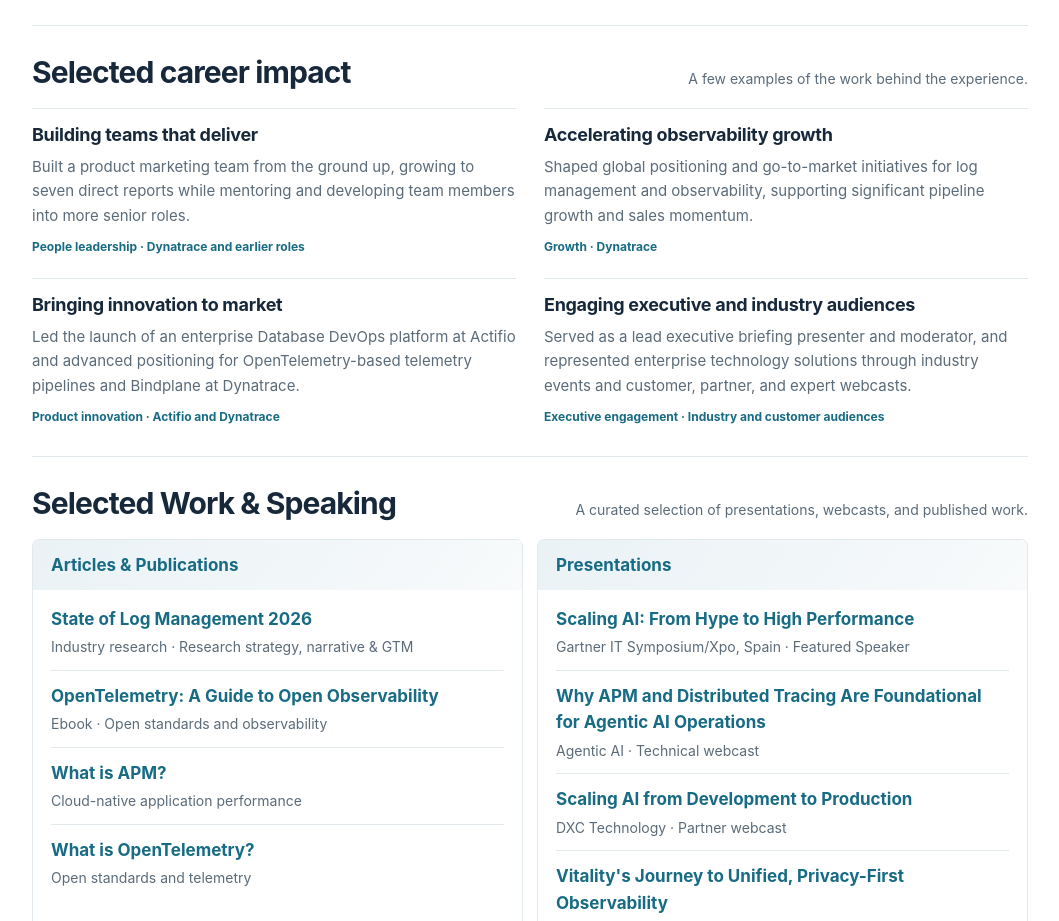
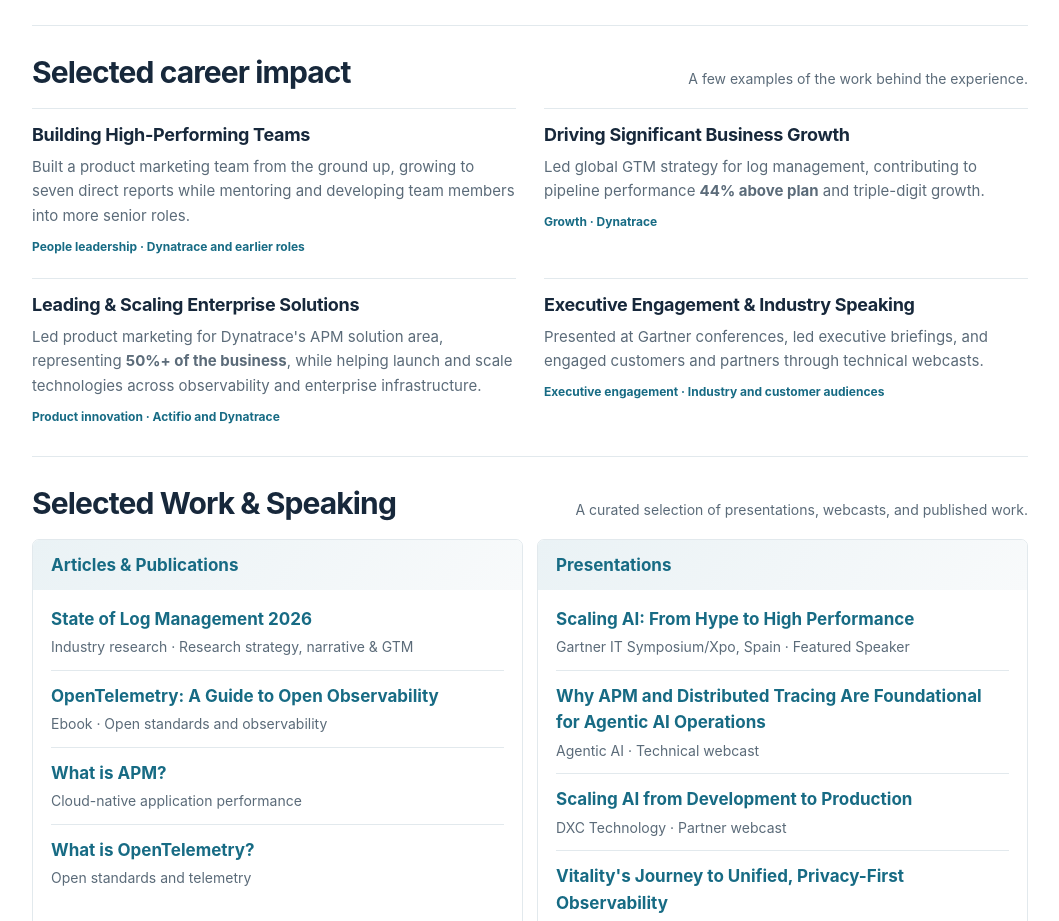
Before and after one commit to jl-678/jl-678.github.io, a plain HTML site: page index.html in a window 1280 px wide. Shown: the part 945-1866 px from the top of the page, without its empty margins (110-1169 px from the left). Drawn offline with Linux system fonts and the light colour scheme.

Commit message:
Added metrics

```diff
--- a/index.html
+++ b/index.html
@@ -81,10 +81,10 @@ footer{padding:18px 0;font-size:12px;color:var(--muted)}
 <article class="pillar"><span class="number">04</span><h3>Executive Engagement &amp; Thought Leadership</h3><p>Engaging executive audiences through strategic customer briefings, industry presentations, partner engagements, and thought leadership.</p></article>
 </div></section>
 <section id="impact"><div class="section-head"><h2>Selected career impact</h2><p class="hint">A few examples of the work behind the experience.</p></div><div class="impacts">
-<article class="impact"><h3>Building teams that deliver</h3><p>Built a product marketing team from the ground up, growing to seven direct reports while mentoring and developing team members into more senior roles.</p><span class="tag">People leadership · Dynatrace and earlier roles</span></article>
-<article class="impact"><h3>Accelerating observability growth</h3><p>Shaped global positioning and go-to-market initiatives for log management and observability, supporting significant pipeline growth and sales momentum.</p><span class="tag">Growth · Dynatrace</span></article>
-<article class="impact"><h3>Bringing innovation to market</h3><p>Led the launch of an enterprise Database DevOps platform at Actifio and advanced positioning for OpenTelemetry-based telemetry pipelines and Bindplane at Dynatrace.</p><span class="tag">Product innovation · Actifio and Dynatrace</span></article>
-<article class="impact"><h3>Engaging executive and industry audiences</h3><p>Served as a lead executive briefing presenter and moderator, and represented enterprise technology solutions through industry events and customer, partner, and expert webcasts.</p><span class="tag">Executive engagement · Industry and customer audiences</span></article>
+<article class="impact"><h3>Building High-Performing Teams</h3><p>Built a product marketing team from the ground up, growing to seven direct reports while mentoring and developing team members into more senior roles.</p><span class="tag">People leadership · Dynatrace and earlier roles</span></article>
+<article class="impact"><h3>Driving Significant Business Growth</h3><p>Led global GTM strategy for log management, contributing to pipeline performance <strong>44% above plan</strong> and triple-digit growth.</p><span class="tag">Growth · Dynatrace</span></article>
+<article class="impact"><h3>Leading &amp; Scaling Enterprise Solutions</h3><p>Led product marketing for Dynatrace's APM solution area, representing <strong>50%+ of the business</strong>, while helping launch and scale technologies across observability and enterprise infrastructure.</p><span class="tag">Product innovation · Actifio and Dynatrace</span></article>
+<article class="impact"><h3>Executive Engagement &amp; Industry Speaking</h3><p>Presented at Gartner conferences, led executive briefings, and engaged customers and partners through technical webcasts.</p><span class="tag">Executive engagement · Industry and customer audiences</span></article>
 </div></section>
 <section id="portfolio"><div class="section-head"><h2>Selected Work &amp; Speaking</h2><p class="hint">A curated selection of presentations, webcasts, and published work.</p></div><div class="portfolio">
 <article class="work"><div class="work-top"><h3>Articles &amp; Publications</h3></div><div class="work-body">
```
Also changed, not shown: 1 other file.
